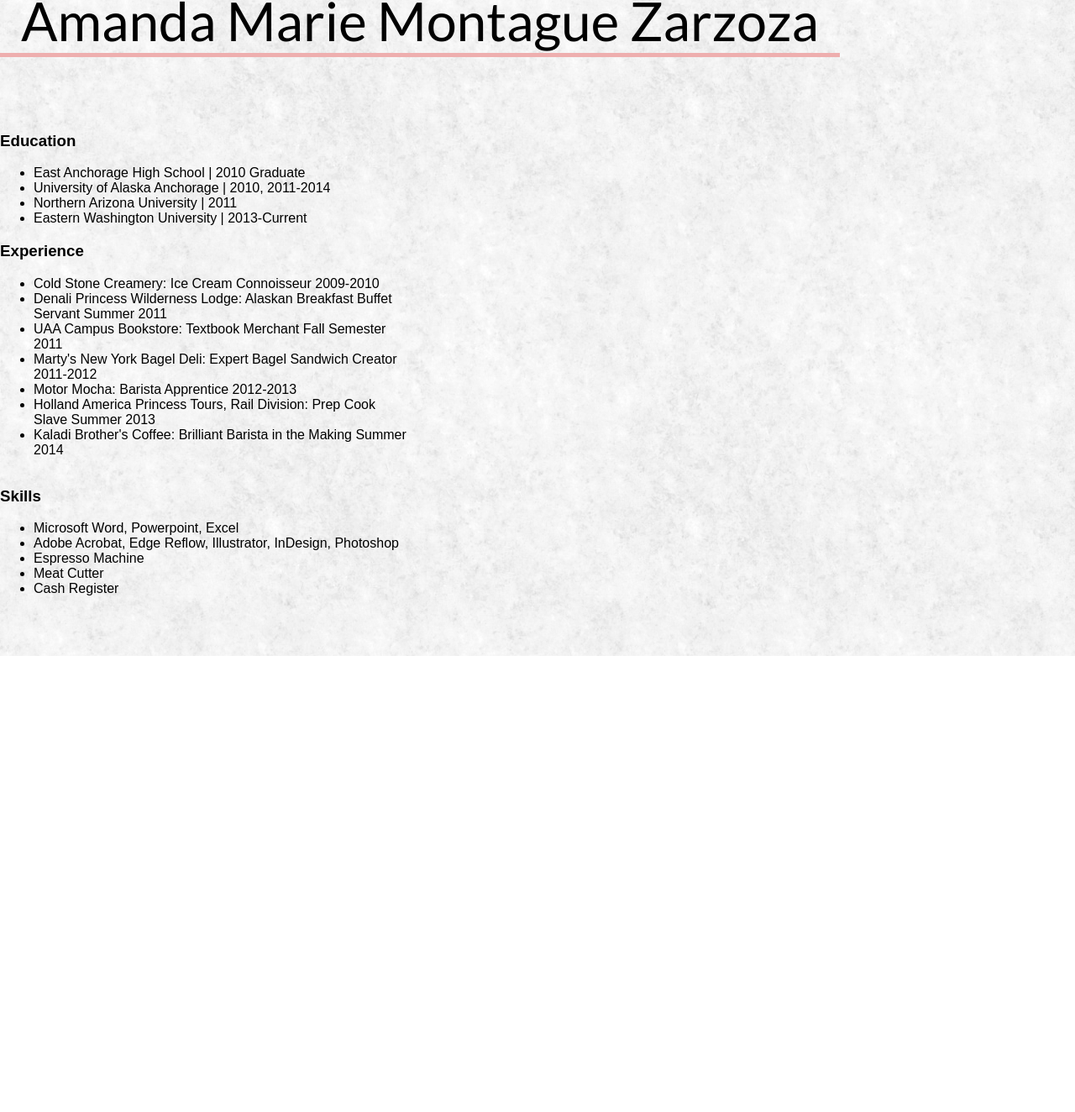
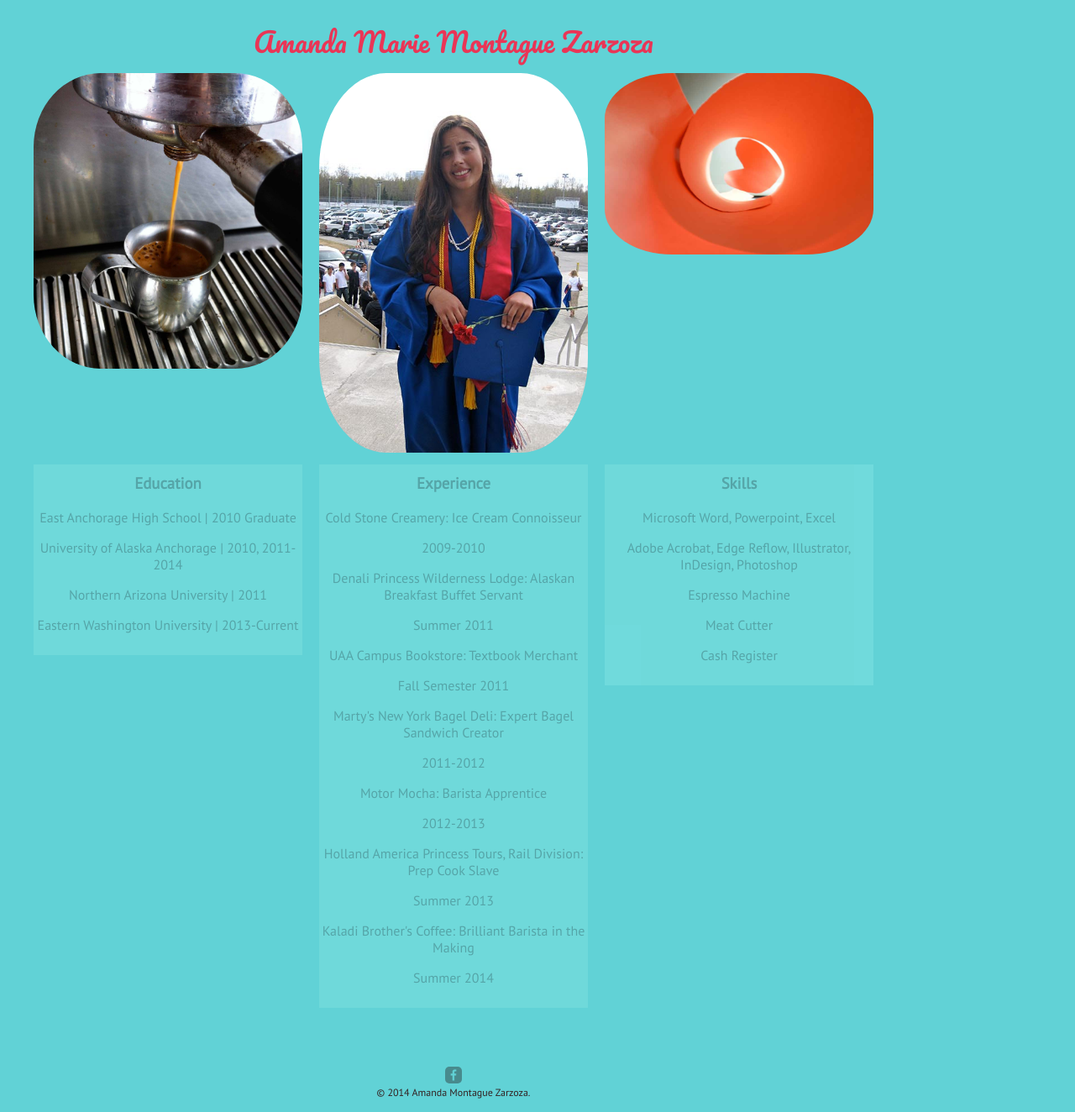
Before and after one commit to azarzoza/p2-resume, a plain HTML site: page index.html in a window 1280 px wide. Shown: the part 19-1343 px from the top of the page at 84% size. Before the commit the page ends 800 px from the top, so only its background shows below. Drawn offline with Linux system fonts and the light colour scheme.

Commit message:
version 2.0

```diff
--- a/css/responsive.css
+++ /dev/null
@@ -1,85 +0,0 @@
-@media screen and (min-width: 480px) {
-
-
-  /************************
-TWO COLUMN LAYOUT
-*************************/
-
-  #primary {
-   width: 50%;
-    float: left;
-}
-
-  #secondary {
-    width: 40%;
-    float: right;
-  }
-
-/************************
-3 * 5 = 15
-100% - 15% = 85%
-85 / 3 = 28.33333333
-
-*************************/
-
-/************************
-PAGE: PORTFOLIO
-*************************/
-
-  #gallery li {
-    width: 28.3333%;
-  }
-
-  #gallery li:nth-child(4n) {
-    clear: left;
-  }
-
-/************************
-PAGE: ABOUT
-*************************/
-
-  .profile-photo {
-    float: left;
-    margin: 0 5% 80px 0;
-  }
-
-}
-
-
-@media screen and (min-width: 660px) {
-
-/************************
-HEADER
-*************************/
-
-  nav {
-    background: none;
-    float: right;
-    font-size: 1.125em;
-    margin-right: 5%;
-    text-align: right;
-    width: 45%;
-  }
-
-  #logo {
-    float: left;
-    margin-left: 5%;
-    text-align: left;
-    width: 45%
-  }
-
-  h1 {
-    font-size: 2.5em;
-  }
-
-  h2 {
-    font-size: 0.825em;
-    margin-bottom: 20px;
-  }
-
-  header {
-    border-bottom: 5px solid #eeafaf;
-    margin-bottom: 60px;
-  }
-
-}
--- a/css/styles.css
+++ b/css/styles.css
@@ -1,18 +1,171 @@
-/* Your Website Styles */
+/************************
+GENERAL
+*************************/
 body {
-	background: url(../img/fresh_snow.png) repeat;
+  font-family:'Poiret One', cursive;
+  padding: 20px;
+  margin: 20px;
+  color: #61D2D6;
+  display: inline-block;
+}
+
+
+a {
+  text-decoration: none;
+}
+
+img {
+  max-width: 100%;
+  border-radius: 25%;
+  vertical-align:
+}
+
+h3, p, li {
+  margin: 0 0 1em 0;
+  color: #332222;
+  font-family: 'PT Sans', sans-serif;
+}
+
+/************************
+HEADING
+*************************/
+
+header {
+  text-align: center;
+  font-family: 'Pacifico', cursive;
+  font-size: 2em;
+  color: #EA3556;
+}
+
+
+h1 {
+  font-family: 'PT Sans', sans-serif;
+  margin:15px 0;
+  font-size: 1.75em;
+  font-weight: normal;
+  line-height: 0.8em;
+}
+
+h2 {
+  font-family:'Sacramento', cursive;
+  margin:-5px 0 0;
+  font-weight: normal;
+  font-size: 1.50em;
+}
+
+
+/************************
+NAVIGATION
+*************************/
+nav {
+  text-align:center;
+  padding:10px 0;
+  margin:20px 00;
+}
+
+nav li {
+  list-style: none;
+  display: inline-block;
+}
+
+
+
+
+/************************
+FOOTER
+*************************/
+footer {
+  font-size: 0.75em;
+  text-align: center;
+  clear: both;
+  padding-top:50px;
+  color: #EA3556;
+}
+
+.social-icon {
+  width: 20px;
+  height: 20px;
+  margin: 0 5px;
+}
+
+
+
+
+
+/************************
+PAGE:ABOUT
+*************************/
+.profile-photo {
+  display: block;
+  max-width: 150px;
+  margin: 0 auto 30px;
+  border-radius: 100%;
+}
+
+/************************
+PAGE:CONTACT
+*************************/
+.contact-info {
+  list-style: none;
+  padding: 0;
+  margin: 0;
+  font-size: 0.9em;
+}
+
+.contact-info a {
+  display:block;
+  min-height: 20px;
+  background-repeat: no-repeat;
+  background-size: 20px 20px;
+  padding: 0 0 0 30px;
+  margin: 0 0 10px;
+}
+
+.contact-info li.mail a {
+ background-image: url('../img/mail.png');
+}
+
+/************************
+COLORS
+*************************/
+
+/* site body */
+body {
+  background-color: #61D2D6;
 
 }
 
-header {
-  float: left;
-  margin: 0 0 30px 0;
-  padding: 5px 0 0 0;
-  width: 100%;
+
+
+/*links*/
+
+a {
+  color: #AFEEEE;
+}
+
+
+
+nav {
+  background: #9BF0E9;
+  opacity: 25%;
   text-align: center;
-  font-size: 4em;
-  font-family:'Lato', sans-serif;
 }
+
+
+/* logo text*/
+h1, h2 {
+  color: #fff;
+}
+
+
+
+
+
+
+
+
+
+
 
 
 
--- a/index.html
+++ b/index.html
@@ -13,9 +13,10 @@
   <link rel="stylesheet" href="css/styles.css">
 
 <link href='http://fonts.googleapis.com/css?family=Lato' rel='stylesheet' type='text/css'>
+<link href='http://fonts.googleapis.com/css?family=Pacifico' rel='stylesheet' type='text/css'>
+<link href='http://fonts.googleapis.com/css?family=PT+Sans' rel='stylesheet' type='text/css'>
 
-  <link rel="stylesheet" href="css/responsive.css">
-<meta name="viewport" content="width=device-width, initial-scale=1.0">
+
 
 </head>
 <body>
@@ -26,59 +27,76 @@
 
 		<!-- 1st Column -->
 		<div class="grid_12">
+			<a href="index.html" id="name">
 			<header>Amanda Marie Montague Zarzoza</header>
-			<p></p>
-		</div>
+</div>
 
-	<article class="grid_12">
+		<div class="grid_4 alpha">
+		<img src="img/espresso.jpg">
+	</div>
 
-<section class="grid_6 alpha">
+		<div class="grid_4">
+		<img src="img/grad.jpg" id="profile-photo">
+	</div>
 
+	<div class="grid_4 omega">
+	<img src="img/heart.jpg">
+</div>
+
+	<div class="grid_12">
+
+<section class="grid_12">
+<nav class="grid_4 alpha">
 		<h3>Education</h3>
-		<ul>
-		<li>East Anchorage High School | 2010 Graduate</li>
 
-		<li>University of Alaska Anchorage | 2010, 2011-2014</li>
+		<p>East Anchorage High School | 2010 Graduate</p>
 
-		<li>Northern Arizona University | 2011</li>
+		<p>University of Alaska Anchorage | 2010, 2011-2014</p>
 
-		<li>Eastern Washington University | 2013-Current</li>
-		</ul>
+		<p>Northern Arizona University | 2011</p>
 
+		<p>Eastern Washington University | 2013-Current</p>
+</nav>
+<nav class="grid_4">
 		<h3>Experience</h3>
-		<ul>
-		<li>Cold Stone Creamery: Ice Cream Connoisseur 2009-2010</li>
 
-		<li>Denali Princess Wilderness Lodge: Alaskan Breakfast Buffet Servant Summer 2011</li>
+		<p>Cold Stone Creamery: Ice Cream Connoisseur</p> <p>2009-2010</p>
 
-		<li>UAA Campus Bookstore: Textbook Merchant Fall Semester 2011</li>
+		<p>Denali Princess Wilderness Lodge: Alaskan Breakfast Buffet Servant</p> <p>Summer 2011</p>
 
-		<li>Marty's New York Bagel Deli: Expert Bagel Sandwich Creator 2011-2012</li>
+		<p>UAA Campus Bookstore: Textbook Merchant</p> <p>Fall Semester 2011</p>
 
-		<li>Motor Mocha: Barista Apprentice 2012-2013</li>
+		<p>Marty's New York Bagel Deli: Expert Bagel Sandwich Creator</p> <p>2011-2012</p>
 
-		<li>Holland America Princess Tours, Rail Division: Prep Cook Slave Summer 2013</li>
+		<p>Motor Mocha: Barista Apprentice</p> <p>2012-2013</p>
 
-		<li>Kaladi Brother's Coffee: Brilliant Barista in the Making Summer 2014</li>
-	</ul>
+		<p>Holland America Princess Tours, Rail Division: Prep Cook Slave</p> <p>Summer 2013</p>
 
-<section class="grid_6 omega">
+		<p>Kaladi Brother's Coffee: Brilliant Barista in the Making</p> <p>Summer 2014</p>
+
+</nav>
+
+<nav class="grid_4 omega">
 		<h3>Skills</h3>
-		<ul>
-		<li>Microsoft Word, Powerpoint, Excel</li>
-		<li>Adobe Acrobat, Edge Reflow, Illustrator, InDesign, Photoshop</li>
-		<li>Espresso Machine</li>
-		<li>Meat Cutter</li>
-		<li>Cash Register</li>
-	</ul>
-	</section>
-</article>
+
+		<p>Microsoft Word, Powerpoint, Excel</p>
+		<p>Adobe Acrobat, Edge Reflow, Illustrator, InDesign, Photoshop</p>
+		<p>Espresso Machine</p>
+		<p>Meat Cutter</p>
+		<p>Cash Register</p>
+
+	</nav>
+</section>
 		<!-- No Content After -->
 		<!-- Clearfix -->
 		<div class="clear"></div>
 
-	</div>
 
+
+<footer class="grid_12">
+    <a href="http://facebook.com/amanda.zarzoza"><img src="img/facebook-wrap.png" alt="Facebook Logo" class="social-icon"></a>
+      <p>&copy; 2014 Amanda Montague Zarzoza.</p>
+    </footer>
 
 </body>
 </html>
```
Also changed, not shown: img/espresso.jpg (added), img/facebook-wrap.png (added), img/fireweed.jpg (added), img/grad.jpg (added), img/heart.jpg (added).
